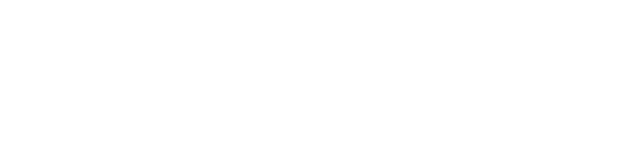
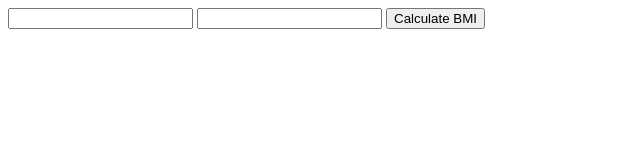
Before and after one commit to Frankie-B/bmi-calculator-app, a plain HTML site: page index.html in a window 1280 px wide. Shown: the whole page, without its empty margins (0-640 px from the left). Drawn offline with Linux system fonts and the light colour scheme.

Commit message:
Add Form for user input

```diff
--- a/index.html
+++ b/index.html
@@ -6,5 +6,12 @@
     <meta http-equiv="X-UA-Compatible" content="ie=edge" />
     <title>BMI Calculator</title>
   </head>
-  <body></body>
+  <body>
+    <!-- Form section and user input fields -->
+    <form action="/" method="POST">
+      <input type="text" name="height" />
+      <input type="text" name="weight" />
+      <button type="submit">Calculate BMI</button>
+    </form>
+  </body>
 </html>
```
